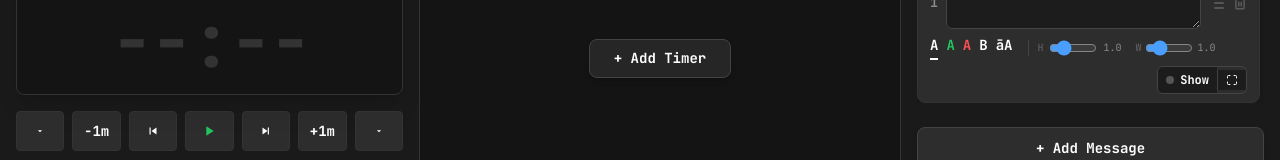
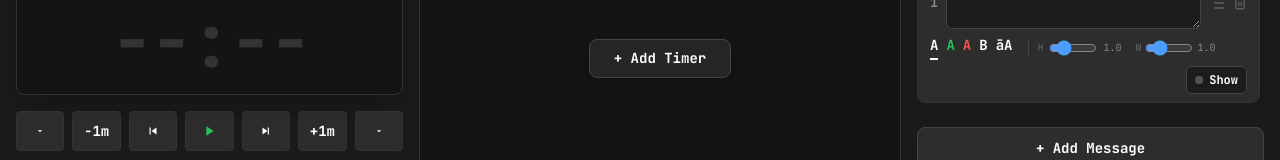
Before and after one commit to e1n7/stage-timer, a React (Vite) app: page / in a window 1280 px wide. Shown: the part 146-306 px from the top of the page. Built offline with nearby package versions, Linux system fonts and the light colour scheme.

Commit message:
Show: full-screen message, no timer — Maximize merged into Show, works on Dashboard and Output

```diff
--- a/src/App.tsx
+++ b/src/App.tsx
@@ -882,7 +882,6 @@ function App() {
   const [messages, setMessages] = useLocalStorage<any[]>('stage-timer-messages', [{ id: '1', text: '', color: '#ffffff' }]);
   const [messageShownId, setMessageShownId] = useLocalStorage<string | null>('stage-timer-message-shown-id', null);
   const [messageFlashId, setMessageFlashId] = useState<string | null>(null);
-  const [messageMaximizeId, setMessageMaximizeId] = useState<string | null>(null);
   const [draggingMsgId, setDraggingMsgId] = useState<string | null>(null);
   const [activeTimerState, setActiveTimerState] = useState<any>(null);
   const [isRoomMenuOpen, setIsRoomMenuOpen] = useState(false);
@@ -1180,7 +1179,7 @@ function App() {
         ...getActiveMessage()
       });
     }
-  }, [activeTimerId, activeTimerState, syncOutput, isBlackout, isFlash, timerIds.length, messages, messageShownId, messageFlashId, messageMaximizeId]);
+  }, [activeTimerId, activeTimerState, syncOutput, isBlackout, isFlash, timerIds.length, messages, messageShownId, messageFlashId]);
 
   const openOutput = () => {
     if (activeTimerId && activeTimerState) {
@@ -1244,9 +1243,8 @@ function App() {
   };
   const deleteMessage = (id: string) => setMessages(prev => prev.length > 1 ? prev.filter(m => m.id !== id) : prev.map(m => m.id === id ? { ...m, text: '', color: '#ffffff', bold: false, uppercase: false } : m));
   const getActiveMessage = (): { messageText: string; messageColor: string; messageBold: boolean; messageUppercase: boolean; messageFontHeight: number; messageFontWidth: number; messageShown: boolean; messageFlash: boolean; messageMaximize: boolean } => {
-    // Active message priority: maximized > currently flashing > shown
-    const activeId = (messageMaximizeId && messages.some(m => m.id === messageMaximizeId)) ? messageMaximizeId
-      : (messageFlashId && messages.some(m => m.id === messageFlashId)) ? messageFlashId
+    // Active message priority: currently flashing > shown
+    const activeId = (messageFlashId && messages.some(m => m.id === messageFlashId)) ? messageFlashId
       : messageShownId;
     const msg = activeId ? (messages.find(m => m.id === activeId) || null) : null;
     const shownText = msg ? msg.text || '' : '';
@@ -1257,38 +1255,24 @@ function App() {
       messageUppercase: !!msg?.uppercase,
       messageFontHeight: msg ? getMessageFontSize(msg, 'fontHeight') : 1.0,
       messageFontWidth: msg ? getMessageFontSize(msg, 'fontWidth') : 1.0,
-      messageShown: !!messageShownId || !!messageMaximizeId || !!messageFlashId,
+      messageShown: !!messageShownId || !!messageFlashId,
       messageFlash: !!messageFlashId,
-      messageMaximize: !!messageMaximizeId
+      // Show now acts as maximize: message only, no timer on Output
+      messageMaximize: !!messageShownId || !!messageFlashId
     };
-  };
-  const maximizeMessage = (id: string) => {
-    if (messageMaximizeId === id) {
-      setMessageMaximizeId(null);
-      syncOutput({ messageMaximize: false, messageShown: !!messageShownId, type: 'force-sync' });
-      return;
-    }
-    setMessageMaximizeId(id);
-    const msg = messages.find(m => m.id === id);
-    if (msg) {
-      syncOutput({ messageText: msg.text || '', messageColor: msg.color || '#ffffff', messageBold: !!msg.bold, messageUppercase: !!msg.uppercase, messageFontHeight: getMessageFontSize(msg, 'fontHeight'), messageFontWidth: getMessageFontSize(msg, 'fontWidth'), messageMaximize: true, messageShown: true, type: 'force-sync' });
-    }
   };
   const showMessage = (id: string) => {
     // Toggle: if this message is currently shown, turn it off
     if (messageShownId === id) {
       setMessageShownId(null);
-      syncOutput({ messageText: '', messageShown: false, type: 'force-sync' });
+      syncOutput({ messageText: '', messageShown: false, messageMaximize: false, type: 'force-sync' });
       return;
     }
-    // Switching to a different shown message cancels maximize
-    setMessageMaximizeId(null);
-    syncOutput({ messageMaximize: false, type: 'force-sync' });
-    // Set as the persistent shown message (stays on screen until toggled off)
+    // Show = full message on screen, no timer (on both Dashboard and Output)
     setMessageShownId(id);
     const msg = messages.find(m => m.id === id);
     if (msg) {
-      syncOutput({ messageText: msg.text || '', messageColor: msg.color || '#ffffff', messageBold: !!msg.bold, messageUppercase: !!msg.uppercase, messageFontHeight: getMessageFontSize(msg, 'fontHeight'), messageFontWidth: getMessageFontSize(msg, 'fontWidth'), messageShown: true, type: 'force-sync' });
+      syncOutput({ messageText: msg.text || '', messageColor: msg.color || '#ffffff', messageBold: !!msg.bold, messageUppercase: !!msg.uppercase, messageFontHeight: getMessageFontSize(msg, 'fontHeight'), messageFontWidth: getMessageFontSize(msg, 'fontWidth'), messageShown: true, messageMaximize: true, type: 'force-sync' });
     }
   };
   const flashMessage = (id: string) => {
@@ -1398,6 +1382,28 @@ function App() {
           <div className="mb-3 flex items-center justify-between"><h2 className="text-[17px] font-bold text-white">Dashboard</h2><button type="button" onClick={openOutput} className="flex h-8 items-center gap-2 rounded-md border border-[#444] bg-[#2d2d2d] px-3 text-[12px] text-white hover:bg-[#383838]"><IconScreen className="mr-1" /> Output Links</button></div>
           <div className={`relative rounded-lg border border-[#333] bg-[#141414] p-4 shadow-xl transition-all duration-300`}>
             {isBlackout && <div className="absolute inset-0 z-10 rounded-lg bg-black" />}
+            {(getActiveMessage().messageShown && getActiveMessage().messageText && !isBlackout) ? (
+              <div className="flex h-[340px] w-full items-center justify-center px-4">
+                <div
+                  className="text-center leading-tight break-words"
+                  style={{
+                    color: getActiveMessage().messageColor,
+                    fontSize: `${Math.round(72 * getActiveMessage().messageFontHeight)}px`,
+                    fontWeight: getActiveMessage().messageBold ? 800 : 700,
+                    textTransform: getActiveMessage().messageUppercase ? 'uppercase' : 'none',
+                    lineHeight: 1.15,
+                    opacity: (isFlashing && !isFlash) ? 0.2 : 1,
+                    textShadow: isFlash ? `0 0 20px ${getActiveMessage().messageColor}` : `0 2px 16px rgba(0,0,0,0.6), 0 0 40px ${getActiveMessage().messageColor}55`,
+                    letterSpacing: '0.02em',
+                    transform: `scaleX(${getActiveMessage().messageFontWidth})`,
+                    transformOrigin: 'center'
+                  }}
+                >
+                  {getActiveMessage().messageText}
+                </div>
+              </div>
+            ) : (
+              <>
             {displaySeconds < 0 && activeTimerState?.settings.mode === 'countdown' && (
               <div className="flex items-center justify-center pt-1.5">
                 <span className="inline-block rounded bg-[#fa5252]/15 px-3 py-1 text-[12px] font-bold uppercase tracking-[0.18em] text-[#fa5252]">Overtime</span>
@@ -1414,26 +1420,9 @@ function App() {
             >
               {displaySeconds < 0 && activeTimerState?.settings.mode === 'countdown' ? '+' + formatClock(Math.abs(displaySeconds)) : currentTime}
             </div>
-            {getActiveMessage().messageShown && getActiveMessage().messageText && !isBlackout && (
-              <div className="mt-2 flex items-center justify-center">
-                <div
-                  className="text-center leading-tight break-words"
-                  style={{
-                    color: getActiveMessage().messageColor,
-                    fontSize: `${Math.round(22 * getActiveMessage().messageFontHeight)}px`,
-                    fontWeight: getActiveMessage().messageBold ? 700 : 400,
-                    textTransform: getActiveMessage().messageUppercase ? 'uppercase' : 'none',
-                    opacity: (isFlashing && !isFlash) ? 0.2 : 1,
-                    textShadow: isFlash ? `0 0 12px ${getActiveMessage().messageColor}` : 'none',
-                    transform: `scaleX(${getActiveMessage().messageFontWidth})`,
-                    transformOrigin: 'center'
-                  }}
-                >
-                  {getActiveMessage().messageText}
-                </div>
-              </div>
+            {activeTimerId && <ProgressBar currentSeconds={displaySeconds} totalSeconds={activeTimerState?.settings.targetDuration || 600} segments={displaySettings.segments} height="h-6" className="mt-3 rounded-sm" />}
+            </>
             )}
-            {activeTimerId && <ProgressBar currentSeconds={displaySeconds} totalSeconds={activeTimerState?.settings.targetDuration || 600} segments={displaySettings.segments} height="h-6" className="mt-3 rounded-sm" />}
           </div>
 
           {activeTimerId && (
@@ -1640,8 +1629,7 @@ function App() {
             const mFontH = getMessageFontSize(msg, 'fontHeight');
             const mFontW = getMessageFontSize(msg, 'fontWidth');
             const isShown = messageShownId === msg.id;
-            const isMaximized = messageMaximizeId === msg.id;
-            const cardActive = isShown || isMaximized;
+            const cardActive = isShown;
             return (
             <div key={msg.id} className={`group relative rounded-lg px-3 py-2 shadow-md transition-colors ${cardActive ? 'bg-[#b02a2a] border border-[#c43c3c]' : 'border border-[#333] bg-[#2d2d2d]'}`}>
               {draggingMsgId === msg.id && <div className="absolute inset-0 z-20 rounded-lg bg-[#4a9eff]/10 pointer-events-none" />}
@@ -1717,18 +1705,10 @@ function App() {
                       type="button"
                       onClick={() => showMessage(msg.id)}
                       className={`flex items-center gap-1.5 px-2 py-1 text-[12px] font-bold transition-colors ${messageShownId === msg.id ? 'bg-[#e5484d]/90 text-white' : 'bg-[#1c1c1c] text-white hover:bg-[#252525]'}`}
-                      title="Show message persistently on Output"
+                      title="Show message on screen (message only, no timer)"
                     >
                       <span className={`inline-block h-2 w-2 rounded-full ${messageShownId === msg.id ? 'bg-[#4a9eff]' : 'bg-[#555]'}`} />
                       Show
-                    </button>
-                    <button
-                      type="button"
-                      onClick={() => maximizeMessage(msg.id)}
-                      className={`flex items-center justify-center border-l border-[#444] px-2 py-1 text-white transition-colors ${messageMaximizeId === msg.id ? 'bg-[#e5484d]/90 text-white' : 'bg-[#1c1c1c] hover:bg-[#252525]'}`}
-                      title="Maximize message (hide timer)"
-                    >
-                      <svg width="12" height="12" viewBox="0 0 24 24" fill="none" stroke="currentColor" strokeWidth="2" strokeLinecap="round" strokeLinejoin="round"><path d="M8 3H5a2 2 0 0 0-2 2v3m18 0V5a2 2 0 0 0-2-2h-3m0 18h3a2 2 0 0 0 2-2v-3M3 16v3a2 2 0 0 0 2 2h3"/></svg>
                     </button>
                   </div>
                 </div>
--- a/src/components/TimerOutput.tsx
+++ b/src/components/TimerOutput.tsx
@@ -309,9 +309,11 @@ export const TimerOutput = () => {
               </div>
             )}
           </div>
+          {(messageVisible || messageFlashing) && messageText ? null : (
           <div className="w-full pb-[1.5vh]">
             <ProgressBar currentSeconds={seconds} totalSeconds={totalTime || 1} segments={segments} height="h-[6vh]" className="rounded-xl shadow-2xl border border-white/5" />
           </div>
+          )}
         </div>
       )}
     </div>
```
